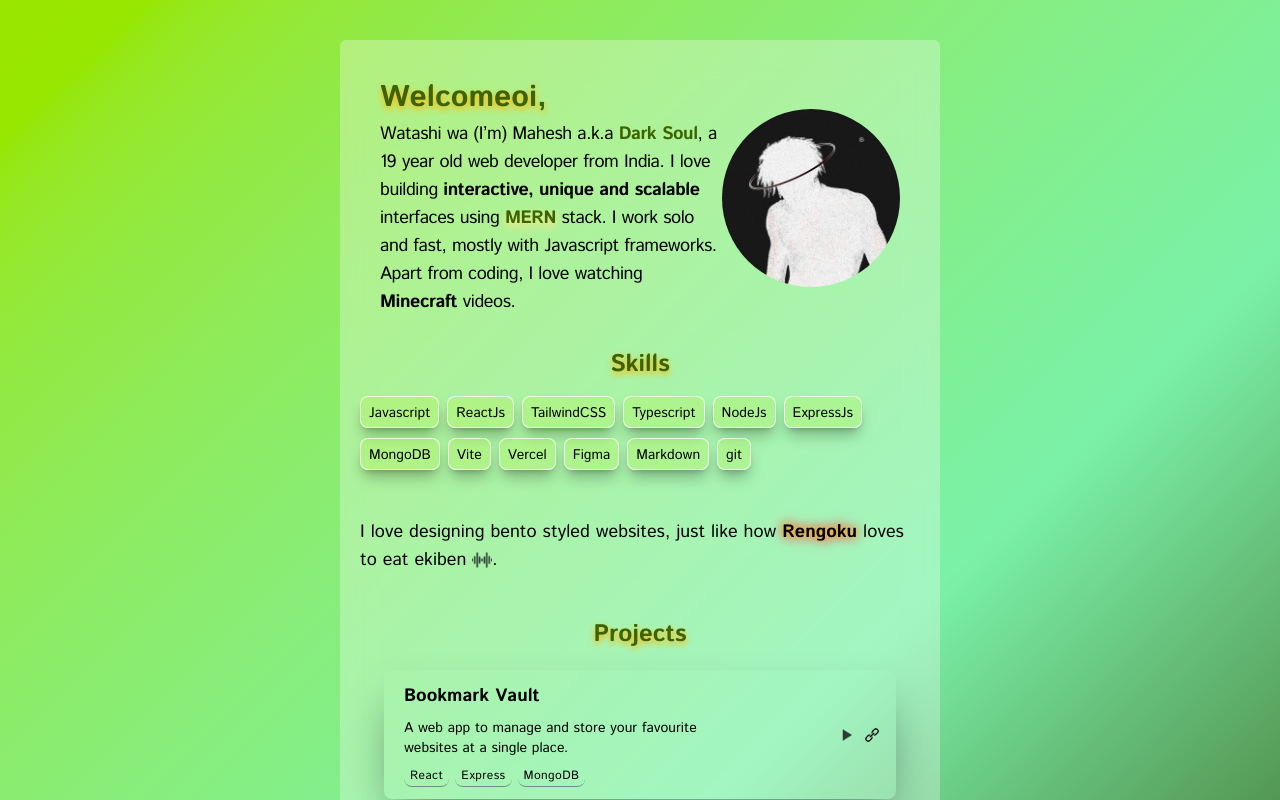
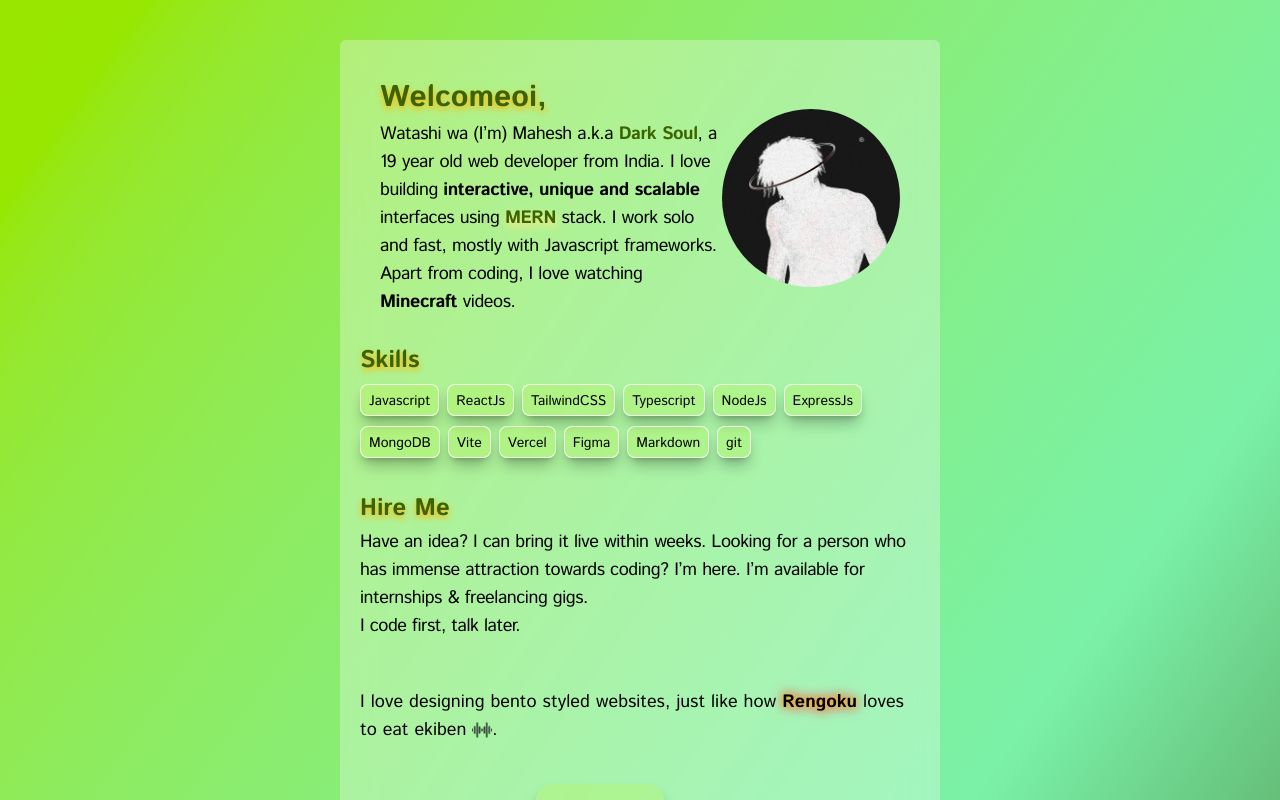
Before and after one commit to DarkkkSoul/portfolio2, a React (Vite) app: page / in a window 1280 px wide. Shown: the top 800 px of the page. Built offline with nearby package versions, Linux system fonts and the light colour scheme.

Commit message:
hire me section

```diff
--- a/src/App.jsx
+++ b/src/App.jsx
@@ -35,10 +35,21 @@ function App() {
                </div>
 
                {/* skills */}
-                    <div className='max-w-2xl flex flex-col text-istok-400 sm:gap-y-4 gap-y-3 sm:mt-2'>
-                        <div className='sm:text-2xl text-xl text-center text-lime-800 font-extrabold drop-shadow-md drop-shadow-amber-400 mb-1 sm:mb-0'>Skills</div>
+               <div className='max-w-2xl flex flex-col text-istok-400 sm:gap-y-2 gap-y-1.5 sm:mt-1'>
+                  <div className='sm:text-2xl text-xl text-lime-800 font-extrabold drop-shadow-md drop-shadow-amber-400 mb-1 sm:mb-0'>Skills</div>
                   <Skills />
                </div>
+
+               {/* Hire me */}
+               <div className='max-w-2xl flex flex-col text-istok-400 sm:gap-y-1 gap-y-1 sm:mt-2.5'>
+                  <div className='sm:text-2xl text-xl text-lime-800 font-extrabold drop-shadow-md drop-shadow-amber-400 mb-1 sm:mb-0'>Hire Me</div>
+                  <div className='text-md sm:text-lg tracking-tight'>
+                     <div>Have an idea? I can bring it live within weeks. Looking for a person who has immense attraction towards coding? I’m here. I’m available for internships & freelancing gigs.</div>
+                     <div>I code first, talk later.</div>
+                     <div></div>
+                  </div>
+               </div>
+
 
                {/* rengoku */}
                <div className='text-istok-400 sm:text-lg text-md tracking-normal sm:mt-6 mt-3'>
@@ -49,13 +60,13 @@ function App() {
                </div>
 
                {/* bento */}
-                    {/* <div className='w-full sm:mt-4'>
+               <div className='w-full sm:mt-4'>
                   <Bento />
-                    </div> */}
+               </div>
 
                {/* projects */}
                <div className='text-istok-400 flex flex-col gap-y-5 sm:mt-5 mt-3'>
-                        <div className='text-2xl text-center text-lime-800 font-extrabold drop-shadow-md drop-shadow-amber-400'>Projects</div>
+                  <div className='sm:text-2xl text-xl text-lime-800 font-extrabold drop-shadow-md drop-shadow-amber-400'>Projects</div>
                   <div className='grid grid-cols-1 sm:gap-y-6 gap-y-4'>
                      {
                         projects.map((project) => (
```
Lines whose indentation alone changed are shown as unchanged.
